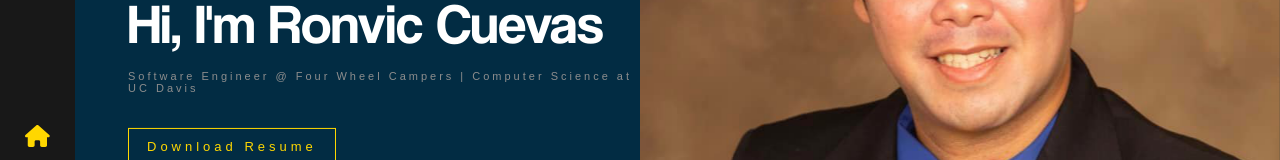
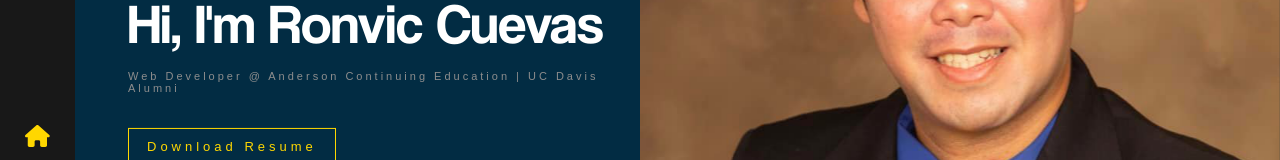
Before and after one commit to ronvic12/ronvicWebsite, a React (Create React App) app: page / in a window 1280 px wide. Shown: the part 319-479 px from the top of the page. Built offline with nearby package versions, Linux system fonts and the light colour scheme.

Commit message:
Edited profile

```diff
--- a/src/components/Home/index.js
+++ b/src/components/Home/index.js
@@ -10,7 +10,7 @@ const Home = () =>{
             <div className="text-zone">
             <h1>Hi, I'm Ronvic Cuevas</h1>
 
-            <h2>Software Engineer @ Four Wheel Campers | Computer Science at UC Davis</h2>
+            <h2>Web Developer @ Anderson Continuing Education | UC Davis Alumni</h2>
             <a href={Resume} className ="resume-button">Download Resume</a>
             </div>
             <img id= "myprofile" src={Profile} alt ="profile"></img>
```
Also changed, not shown: 2 other files (tests, documents, lock files or other folders).
